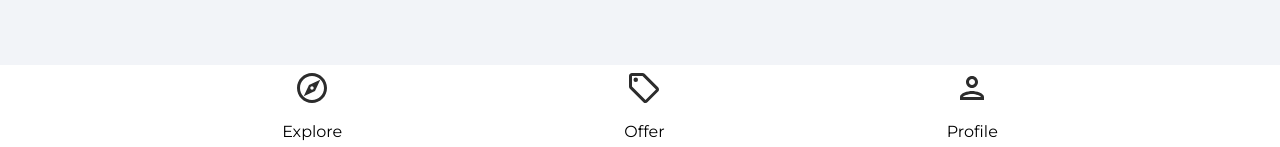
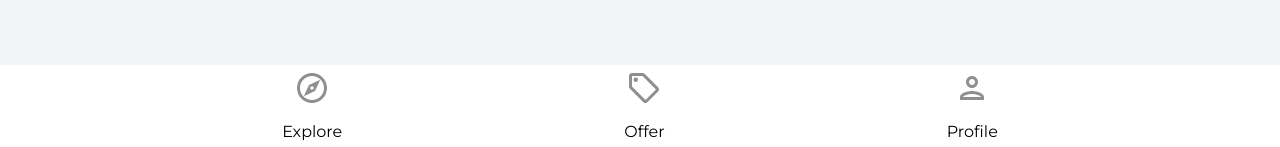
Before and after one commit to Annie-Huang/house-marketplace, a React (Create React App) app: page /forgot-password in a window 1280 px wide. Shown: the part 650-797 px from the top of the page. Built offline with nearby package versions, Linux system fonts and the light colour scheme.

Commit message:
Give a different color (darker) on the icon when the route match the pathname through useLocation in react-router-dom

```diff
--- a/src/components/Navbar.jsx
+++ b/src/components/Navbar.jsx
@@ -7,20 +7,38 @@
   const navigate = useNavigate();
   const location = useLocation();
 
+  const pathMatchRoute = (route) => {
+    if (route === location.pathname) {
+      return true;
+    }
+  };
+
   return (
     <footer className='navbar'>
       <nav className='navbarNav'>
         <ul className='navbarListItems'>
           <li className='navbarListItem' onClick={() => navigate('/')}>
-            <ExploreIcon fill='#2c2c2c' width='36px' height='36px' />
+            <ExploreIcon
+              fill={pathMatchRoute('/') ? '#2c2c2c' : '#8f8f8f'}
+              width='36px'
+              height='36px'
+            />
             <p>Explore</p>
           </li>
           <li className='navbarListItem' onClick={() => navigate('/offers')}>
-            <OfferIcon fill='#2c2c2c' width='36px' height='36px' />
+            <OfferIcon
+              fill={pathMatchRoute('/offers') ? '#2c2c2c' : '#8f8f8f'}
+              width='36px'
+              height='36px'
+            />
             <p>Offer</p>
           </li>
           <li className='navbarListItem' onClick={() => navigate('/profile')}>
-            <PersonOutlineIcon fill='#2c2c2c' width='36px' height='36px' />
+            <PersonOutlineIcon
+              fill={pathMatchRoute('/profile') ? '#2c2c2c' : '#8f8f8f'}
+              width='36px'
+              height='36px'
+            />
             <p>Profile</p>
           </li>
         </ul>
```
